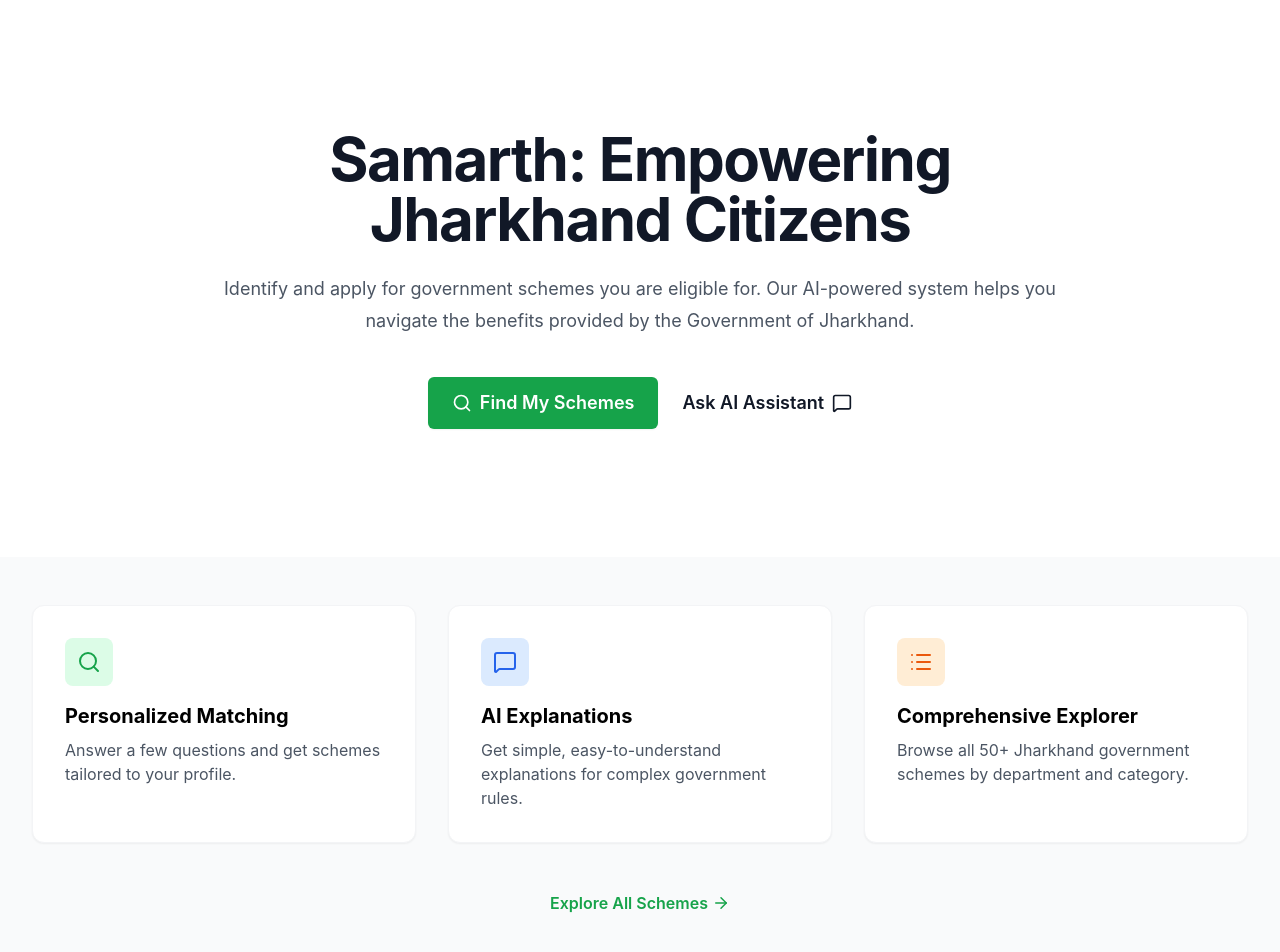
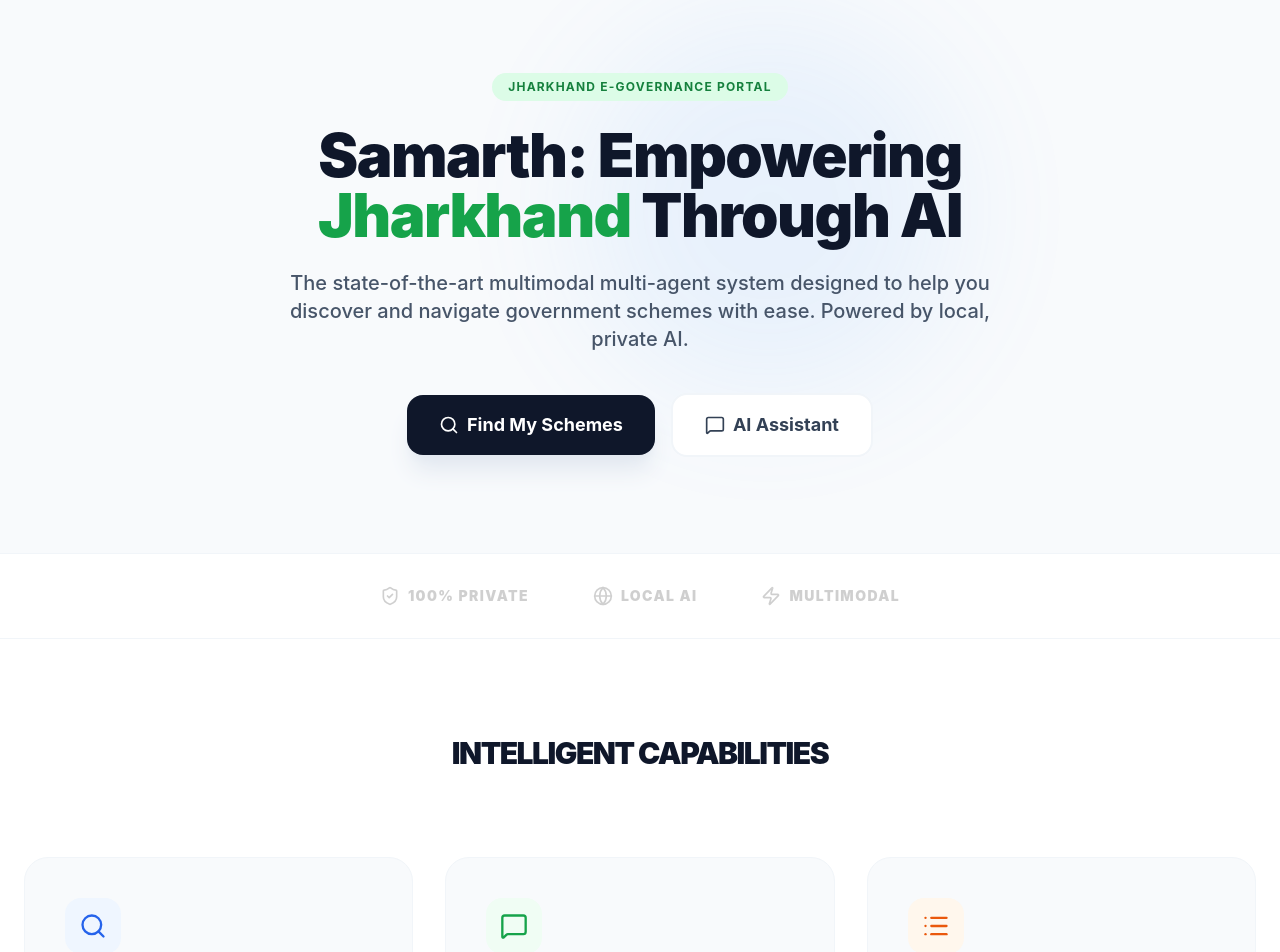
Before and after one commit to yashwantmandal26/samarth-OFFILINE, a React (Create React App) app in the folder frontend/: page / in a window 1280 px wide. Shown: the part 120-1072 px from the top of the page. Built offline with nearby package versions, Linux system fonts and the light colour scheme.

Commit message:
Refined LandingPage UI: Professional typography, modern color palette, and compact layout

```diff
--- a/frontend/src/pages/LandingPage.js
+++ b/frontend/src/pages/LandingPage.js
@@ -1,72 +1,125 @@
 import React from 'react';
 import { Link } from 'react-router-dom';
-import { Search, MessageSquare, List, ArrowRight } from 'lucide-react';
+import { Search, MessageSquare, List, ArrowRight, ShieldCheck, Globe, Zap } from 'lucide-react';
+import { motion } from 'framer-motion';
 
 const LandingPage = () => {
   return (
-    <div className="bg-white">
+    <div className="bg-slate-50 min-h-screen">
       {/* Hero Section */}
-      <div className="relative isolate px-6 pt-14 lg:px-8">
-        <div className="mx-auto max-w-4xl py-24 sm:py-32">
-          <div className="text-center">
-            <h1 className="text-4xl font-bold tracking-tight text-gray-900 sm:text-6xl">
-              Samarth: Empowering Jharkhand Citizens
+      <section className="relative overflow-hidden pt-20 pb-16 md:pt-32 md:pb-24">
+        <div className="container mx-auto px-6 relative z-10">
+          <div className="max-w-3xl mx-auto text-center">
+            <motion.div
+              initial={{ opacity: 0, y: 20 }}
+              animate={{ opacity: 1, y: 0 }}
+              transition={{ duration: 0.5 }}
+            >
+              <span className="inline-block px-4 py-1.5 mb-6 text-xs font-bold tracking-widest text-primary-700 uppercase bg-primary-100 rounded-full">
+                Jharkhand E-Governance Portal
+              </span>
+              <h1 className="text-5xl md:text-6xl font-black text-slate-900 leading-tight mb-6 tracking-tight">
+                Samarth: Empowering <span className="text-primary-600">Jharkhand</span> Through AI
               </h1>
-            <p className="mt-6 text-lg leading-8 text-gray-600">
-              Identify and apply for government schemes you are eligible for.
-              Our AI-powered system helps you navigate the benefits provided by the Government of Jharkhand.
+              <p className="text-lg md:text-xl text-slate-600 mb-10 leading-relaxed font-medium">
+                The state-of-the-art multimodal multi-agent system designed to help you discover
+                and navigate government schemes with ease. Powered by local, private AI.
               </p>
-            <div className="mt-10 flex items-center justify-center gap-x-6">
+              <div className="flex flex-col sm:flex-row items-center justify-center gap-4">
                 <Link
                   to="/finder"
-                className="rounded-md bg-primary-600 px-6 py-3 text-lg font-semibold text-white shadow-sm hover:bg-primary-500 focus-visible:outline focus-visible:outline-2 focus-visible:outline-offset-2 focus-visible:outline-primary-600 flex items-center gap-2"
+                  className="w-full sm:w-auto px-8 py-4 bg-slate-900 text-white rounded-2xl font-bold text-lg hover:bg-slate-800 transition-all shadow-xl shadow-slate-200 flex items-center justify-center gap-2"
                 >
                   <Search size={20} /> Find My Schemes
                 </Link>
                 <Link
                   to="/chat"
-                className="text-lg font-semibold leading-6 text-gray-900 flex items-center gap-2"
+                  className="w-full sm:w-auto px-8 py-4 bg-white text-slate-700 border-2 border-slate-100 rounded-2xl font-bold text-lg hover:border-primary-200 hover:text-primary-600 transition-all flex items-center justify-center gap-2"
                 >
-                Ask AI Assistant <MessageSquare size={20} />
+                  <MessageSquare size={20} /> AI Assistant
                 </Link>
+              </div>
+            </motion.div>
+          </div>
+        </div>
+
+        {/* Background Accents */}
+        <div className="absolute top-0 left-1/2 -translate-x-1/2 w-full h-full -z-0 opacity-10 pointer-events-none">
+          <div className="absolute top-1/4 left-1/4 w-96 h-96 bg-primary-400 rounded-full blur-3xl"></div>
+          <div className="absolute bottom-1/4 right-1/4 w-96 h-96 bg-blue-400 rounded-full blur-3xl"></div>
+        </div>
+      </section>
+
+      {/* Trust Badges */}
+      <div className="py-8 border-y border-slate-100 bg-white">
+        <div className="container mx-auto px-6">
+          <div className="flex flex-wrap justify-center gap-8 md:gap-16 items-center opacity-50 grayscale hover:grayscale-0 transition-all">
+            <div className="flex items-center gap-2 font-black text-slate-400 text-sm uppercase tracking-widest">
+              <ShieldCheck size={20} /> 100% Private
+            </div>
+            <div className="flex items-center gap-2 font-black text-slate-400 text-sm uppercase tracking-widest">
+              <Globe size={20} /> Local AI
+            </div>
+            <div className="flex items-center gap-2 font-black text-slate-400 text-sm uppercase tracking-widest">
+              <Zap size={20} /> Multimodal
             </div>
           </div>
         </div>
       </div>
 
-      {/* Features Section */}
-      <div className="py-12 bg-gray-50">
-        <div className="max-w-7xl mx-auto px-4 sm:px-6 lg:px-8">
+      {/* Features Grid */}
+      <section className="py-24 bg-white">
+        <div className="container mx-auto px-6 text-center mb-16">
+          <h2 className="text-3xl font-black text-slate-900 uppercase tracking-tighter mb-4">Intelligent Capabilities</h2>
+          <div className="w-16 h-1.5 bg-primary-500 mx-auto rounded-full"></div>
+        </div>
+
+        <div className="container mx-auto px-6">
           <div className="grid grid-cols-1 md:grid-cols-3 gap-8">
-            <div className="bg-white p-8 rounded-xl shadow-sm border border-gray-100">
-              <div className="bg-primary-100 w-12 h-12 rounded-lg flex items-center justify-center text-primary-600 mb-4">
-                <Search size={24} />
+            {[
+              {
+                icon: Search,
+                title: "Policy Matching",
+                desc: "Autonomous agents use RAG to evaluate your profile against 50+ complex scheme policies.",
+                color: "bg-blue-50 text-blue-600"
+              },
+              {
+                icon: MessageSquare,
+                title: "Explainable AI",
+                desc: "Get transparent, jargon-free explanations in your language, powered by local Llama3.",
+                color: "bg-primary-50 text-primary-600"
+              },
+              {
+                icon: List,
+                title: "Document Vision",
+                desc: "Simply upload your certificates, and our Vision Agent will automatically extract key details.",
+                color: "bg-orange-50 text-orange-600"
+              }
+            ].map((f, i) => (
+              <motion.div
+                key={i}
+                initial={{ opacity: 0, y: 20 }}
+                whileInView={{ opacity: 1, y: 0 }}
+                viewport={{ once: true }}
+                transition={{ delay: i * 0.1 }}
+                className="p-10 bg-slate-50 rounded-3xl border border-slate-100 hover:shadow-2xl hover:bg-white transition-all group"
+              >
+                <div className={`w-14 h-14 ${f.color} rounded-2xl flex items-center justify-center mb-6 group-hover:scale-110 transition-transform`}>
+                  <f.icon size={28} />
                 </div>
-              <h3 className="text-xl font-bold mb-2">Personalized Matching</h3>
-              <p className="text-gray-600">Answer a few questions and get schemes tailored to your profile.</p>
+                <h3 className="text-xl font-black text-slate-900 mb-4 uppercase tracking-tight">{f.title}</h3>
+                <p className="text-slate-600 font-medium leading-relaxed">{f.desc}</p>
+              </motion.div>
+            ))}
           </div>
-            <div className="bg-white p-8 rounded-xl shadow-sm border border-gray-100">
-              <div className="bg-blue-100 w-12 h-12 rounded-lg flex items-center justify-center text-blue-600 mb-4">
-                <MessageSquare size={24} />
-              </div>
-              <h3 className="text-xl font-bold mb-2">AI Explanations</h3>
-              <p className="text-gray-600">Get simple, easy-to-understand explanations for complex government rules.</p>
-            </div>
-            <div className="bg-white p-8 rounded-xl shadow-sm border border-gray-100">
-              <div className="bg-orange-100 w-12 h-12 rounded-lg flex items-center justify-center text-orange-600 mb-4">
-                <List size={24} />
-              </div>
-              <h3 className="text-xl font-bold mb-2">Comprehensive Explorer</h3>
-              <p className="text-gray-600">Browse all 50+ Jharkhand government schemes by department and category.</p>
-            </div>
-          </div>
-          <div className="mt-12 text-center">
-            <Link to="/explorer" className="inline-flex items-center text-primary-600 font-semibold hover:underline">
-              Explore All Schemes <ArrowRight size={18} className="ml-1" />
+
+          <div className="mt-16 text-center">
+            <Link to="/explorer" className="inline-flex items-center gap-2 font-black text-primary-600 uppercase tracking-widest text-sm hover:gap-4 transition-all">
+              Browse All Schemes <ArrowRight size={18} />
             </Link>
           </div>
         </div>
-      </div>
+      </section>
     </div>
   );
 };
```
Lines whose indentation alone changed are shown as unchanged.
